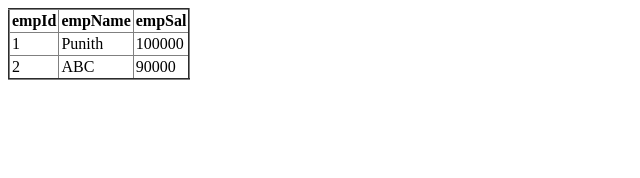
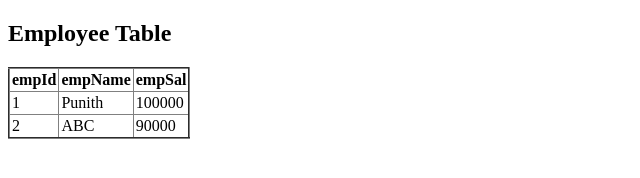
Before and after one commit to TopSDE/Frontend-Dev, a plain HTML site: page HTML/table.html in a window 1280 px wide. Shown: the whole page, without its empty margins (0-640 px from the left). Drawn offline with Linux system fonts and the light colour scheme.

Commit message:
28/11/25

```diff
--- a/HTML/table.html
+++ b/HTML/table.html
@@ -6,6 +6,7 @@
     <title>Document</title>
 </head>
 <body>
+    <h2>Employee Table</h2>
     <!-- Table = HTML Ele. -->
     <!-- Here solid is default This is Equal To (=) we have disc or
     bullet in Unordered List -->
```
